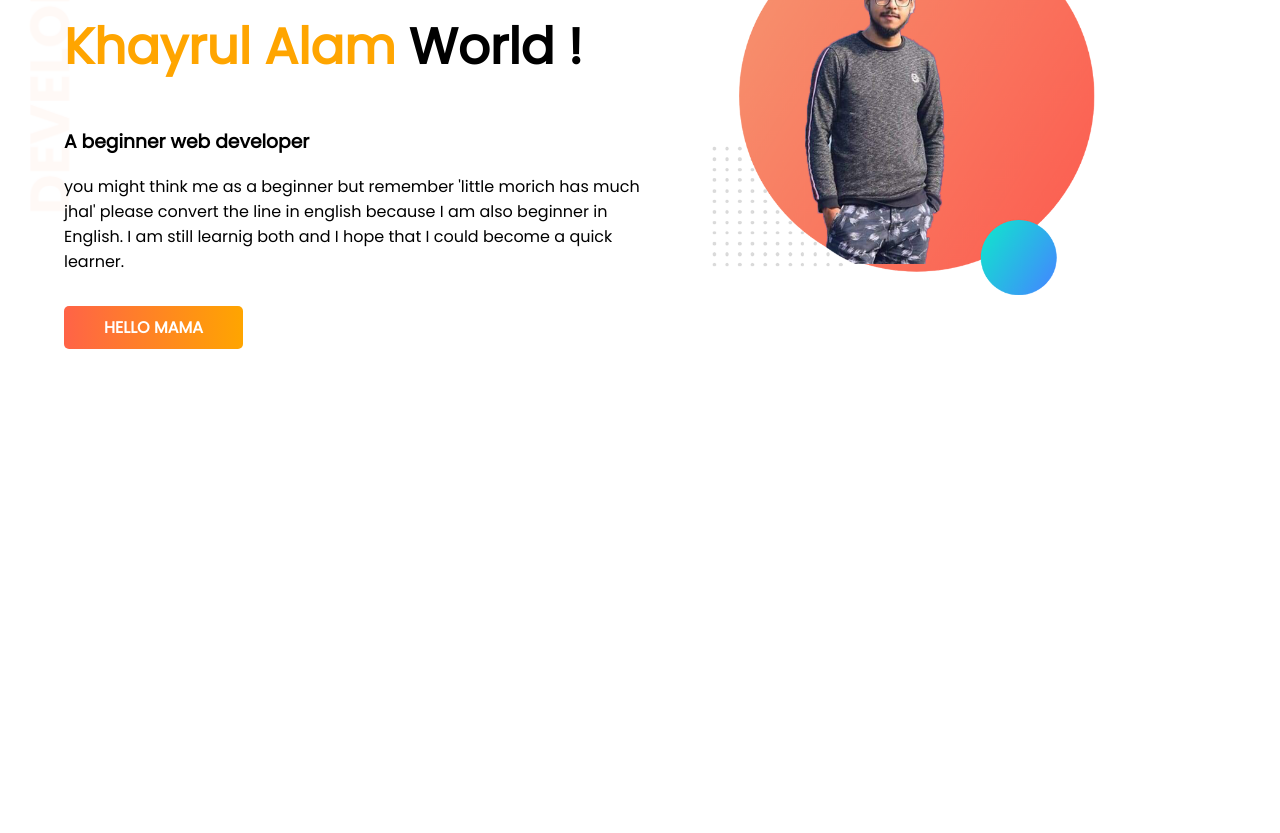
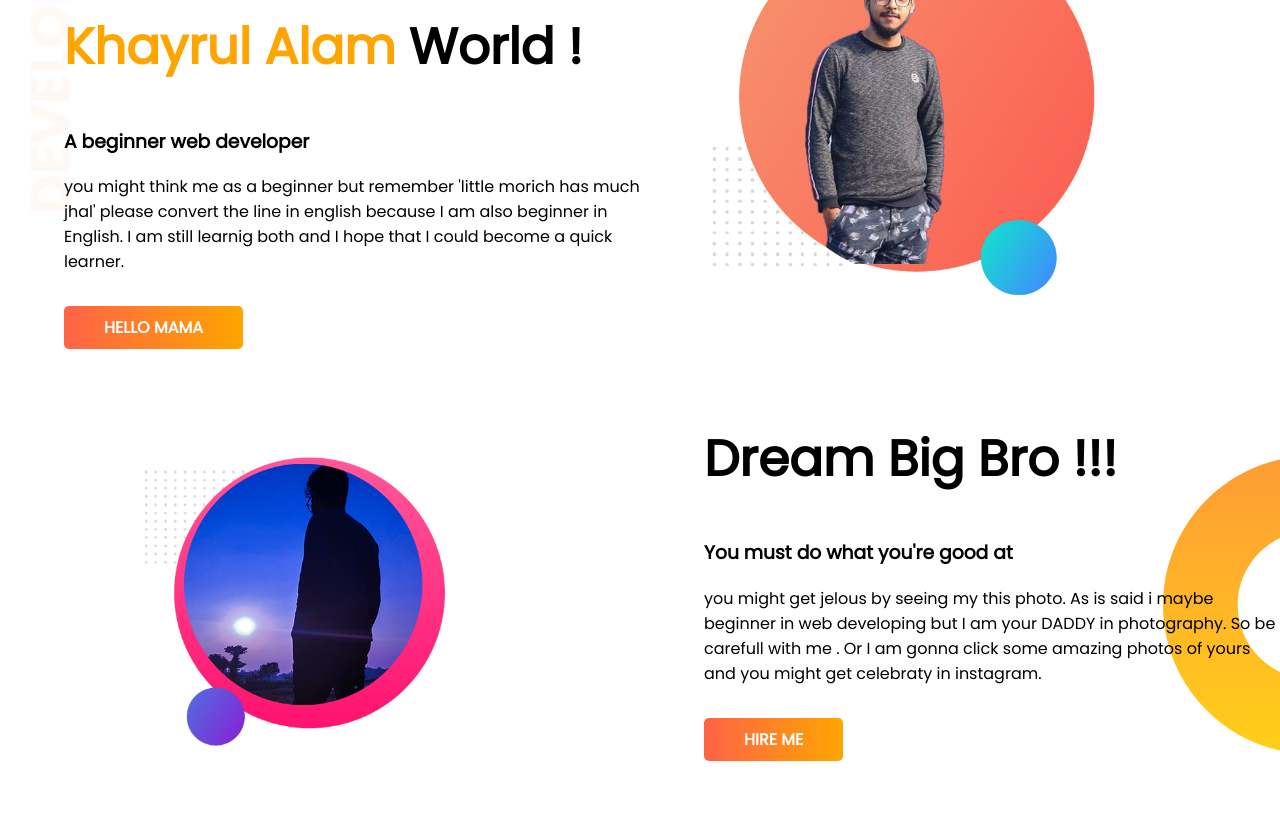
Before and after one commit to Rockrayhan/developer-portfolio, a plain HTML site: page index.html in a window 1280 px wide. Shown: the part 148-981 px from the top of the page. Before the commit the page ends 800 px from the top, so only its background shows below. Drawn offline with Linux system fonts and the light colour scheme.

Commit message:
second psuh

```diff
--- a/index.html
+++ b/index.html
@@ -24,14 +24,35 @@
             <p> you might think me as a beginner but remember 'little morich has much jhal' please convert the line in
                 english because I am also beginner in English. I am still learnig both and I hope that I could become a
                 quick learner. </p>
-                <br>
-                <a class="link-button" target="_blank" href=" https://www.linkedin.com/in/khayrul-alam-8a69981a2 "> HELLO MAMA  </a>
+            <br>
+            <a class="link-button" target="_blank" href=" https://www.linkedin.com/in/khayrul-alam-8a69981a2 "> HELLO
+                MAMA </a>
         </div>
 
 
-        <div class="half-width"> <img src="images/rayhanwbg.png" alt=" This was my beautiful pic. but where is it now !!! "> </div>
+        <div class="half-width"> <img src="images/rayhanwbg.png"
+                alt=" This was my beautiful pic. but where is it now !!! "> </div>
     </section>
+    <section class="mid-banner">
+        <div class="half-width"> <img id="bg2" src="images/rayhan-bg2.png" >
+        </div>
 
+        <div class="half-width">
+
+
+            <h1> Dream Big Bro !!! </h1>
+            <h3> You must do what you're good at </h3>
+            <p> you might get jelous by seeing my this photo. As is said i maybe beginner in web developing but I am
+                your DADDY in photography. So be carefull with me . Or I am gonna click some amazing photos of yours and
+                you might get celebraty in instagram. </p>
+            <br>
+            <a class="link-button" target="_blank" href=" https://www.linkedin.com/in/khayrul-alam-8a69981a2 "> HIRE ME
+            </a>
+        </div>
+
+
+
+    </section>
 
 
 
--- a/style.css
+++ b/style.css
@@ -8,6 +8,7 @@ h1 {
 }
 section {
     display: flex;
+    margin-bottom: 40px;
 }
 
 .half-width {
@@ -35,3 +36,9 @@ section {
     background-repeat: no-repeat;
 
  }
+
+ .mid-banner {
+     background-image:url(images/dream-bg.png) ;
+     background-repeat: no-repeat;
+     background-position: right;
+ }
```
Also changed, not shown: images/rayhan-bg2.png (added).
